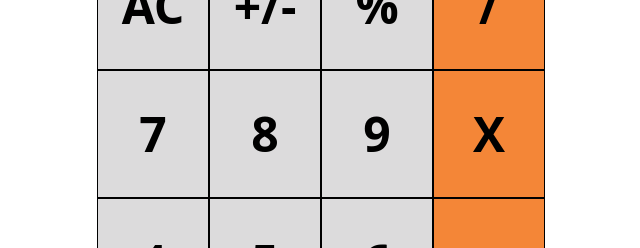
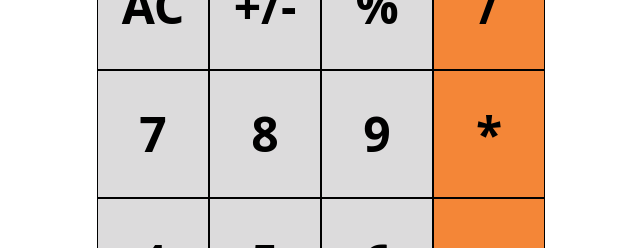
Before and after one commit to NNesta/react-calculator-app, a React (Create React App) app: page / in a window 1280 px wide. Shown: the part 186-434 px from the top of the page, without its empty margins (319-959 px from the left). Built offline with nearby package versions, Linux system fonts and the light colour scheme; the HTML template or start-up script is replaced by a standard one.

Commit message:
feat: assing math in the calculator

```diff
--- a/package.json
+++ b/package.json
@@ -6,6 +6,8 @@
     "@testing-library/jest-dom": "^5.16.5",
     "@testing-library/react": "^13.4.0",
     "@testing-library/user-event": "^13.5.0",
+    "math": "^0.0.3",
+    "mathjs": "^11.6.0",
     "react": "^18.2.0",
     "react-dom": "^18.2.0",
     "react-scripts": "5.0.1",
--- a/src/App.jsx
+++ b/src/App.jsx
@@ -1,44 +1,37 @@
 import React, {useState, useEffect, useRef} from 'react';
+const math = require('mathjs');
 
 function App() {
-  const [value, setValue] = useState([]);
   const [result, setResult] = useState(0);
+  const [operand, setOperand] = useState('+');
   const [first, setFirst] = useState(0);
-  const [operand, setOperand] = useState('');
-  const oper = useRef('')
-  useEffect(() => {
-      if(!oper.current){
-     setFirst(value.join(''));
-     setValue([]);
-  }
-  else if(result){
+  const [value, setValue] = useState([])
+  const onMount = useRef(false)
+  const oper = useRef()
+  useEffect(()=>{
+    if(onMount.current){
+      console.log(first, +value.join(''))
+    setResult(calculate(+first, +value.join(''), oper.current))
+    oper.current=operand;
     setFirst(result);
-  }
-  else{
-    console.log('h' ,+first, +value.join(''), oper.current)
-    calculate(+first, +value.join(''), oper.current)
-  }
-  if(['*','/','+','-'].includes(operand)){
-  oper.current = operand;}
-    console.log(oper.current);
-    setFirst(value.join(''))
-    if(!result){
-
+    console.log("there", result);
+    }
+    else{
+      onMount.current=true;
     }
   },[operand])
-  useEffect(() => {})
-  function calculate(a1,a2,op){
-    if(op === '+'){
-      setResult(a1+a2)
-    }
-    if(op === '-'){
-      setResult(a1-a2)
-    }
-    if(op === '*'){
-      setResult(a1*a2)
-    }
-    if(op === '/'){
-      setResult(a1/a2)
+  const calculate =(first, second, operand)=>{
+    switch(operand){
+      case '+':
+        return first+second
+      case '-':
+        return first-second
+      case '*':
+        return first*second
+      case '/':
+        return first/second
+      default:
+        return 0
     }
   }
   return(
@@ -47,25 +40,27 @@ function App() {
     <p className='text-right'>{!result?value.length?value:0:result}</p>
    </div>
    <div className='grid grid-cols-4 h-full'>
-   <button value='AC' onClick={event=>{setValue([]); setResult(0);}} className='text-black bg-[#DCDBDC] inline-flex justify-center items-center border border-black'>AC</button>
-   <button value='+/-' onClick={event=>console.log(event.target.value)} className='text-black bg-[#DCDBDC] inline-flex justify-center items-center border border-black'>+/-</button>
-   <button value='%' onClick={event=>console.log(event.target.value)} className='text-black bg-[#DCDBDC] inline-flex justify-center items-center border border-black'>%</button>
-   <button value='/' onClick={event=>setOperand(event.target.value)} className='text-black inline-flex justify-center items-center bg-[#F48637] border border-black'>/</button>
-   <button value={7} onClick={event=>setValue([...value, event.target.value])} className='text-black bg-[#DCDBDC] inline-flex justify-center items-center border border-black'>7</button>
-   <button value={8} onClick={event=>setValue([...value, event.target.value])} className='text-black bg-[#DCDBDC] inline-flex justify-center items-center border border-black'>8</button>
-   <button value={9} onClick={event=>setValue([...value, event.target.value])} className='text-black bg-[#DCDBDC] inline-flex justify-center items-center border border-black'>9</button>
-   <button value='*' onClick={event=>setOperand(event.target.value)} className='text-black  inline-flex justify-center items-center bg-[#F48637] border border-black'>X</button>
-   <button value={4} onClick={event=>setValue([...value, event.target.value])} className='text-black bg-[#DCDBDC] inline-flex justify-center items-center border border-black'>4</button>
-   <button value={5} onClick={event=>setValue([...value, event.target.value])} className='text-black bg-[#DCDBDC] inline-flex justify-center items-center border border-black'>5</button>
-   <button value={6} onClick={event=>setValue([...value, event.target.value])} className='text-black bg-[#DCDBDC] inline-flex justify-center items-center border border-black'>6</button>
-   <button value='-' onClick={event=>setOperand(event.target.value)} className='text-black inline-flex justify-center items-center bg-[#F48637] border border-black'>-</button>
-   <button value={1} onClick={event=>setValue([...value, event.target.value])} className='text-black bg-[#DCDBDC] inline-flex justify-center items-center border border-black'>1</button>
-   <button value={2} onClick={event=>setValue([...value, event.target.value])} className='text-black bg-[#DCDBDC] inline-flex justify-center items-center border border-black'>2</button>
-   <button value={3} onClick={event=>setValue([...value, event.target.value])} className='text-black bg-[#DCDBDC] inline-flex justify-center items-center border border-black'>3</button>
-   <button value='+' onClick={event=>setOperand(event.target.value)} className='text-black  inline-flex justify-center items-center bg-[#F48637] border border-black'>+</button>
-   <button value={0} onClick={event=>setValue([...value, event.target.value])} className='text-black bg-[#DCDBDC] inline-flex justify-center items-center col-span-2 border border-black'>0</button>
-   <button value='.' onClick={event=>setValue([...value, event.target.value])} className='text-black bg-[#DCDBDC] inline-flex justify-center items-center border border-black'>.</button>
-   <button value='=' onClick={event=>setOperand(event.target.value)} className='text-black  inline-flex justify-center items-center bg-[#F48637] border border-black'>=</button>
+{    [
+      {id: 1, value: 'AC'},
+      {id: 2, value: '+/-'},
+      {id: 3, value: '%'},
+      {id: 4, value: '/'},
+      {id: 5, value: 7},
+      {id: 6, value: 8},
+      {id: 7, value: 9},
+      {id: 8, value: '*'},
+      {id: 9, value: 4},
+      {id: 10, value: 5},
+      {id: 11, value: 6},
+      {id: 12, value: '-'},
+      {id: 13, value: 1},
+      {id: 14, value: 2},
+      {id: 15, value: 3},
+      {id: 16, value: '+'},
+      {id: 17, value: 0},
+      {id: 18, value: '.'},
+      {id: 19, value: '='}].map((item, index)=><button key={index} value={item.value}  onClick={event=>{ if(event.target.value=="=") {setValue([math.evaluate(value.join(""))])} else {setValue(prev=>prev.concat(event.target.value))}}} className={`text-black bg-[#DCDBDC] inline-flex justify-center items-center border border-black ${item.id==17&&"col-span-2"} ${[ 4,8,12,16,19].includes(item.id)&&"bg-[#F48637]"}`}>{item.value}</button>)
+    }
    </div>
   </div>
   );
```
Also changed, not shown: 1 other file (tests, documents, lock files or other folders).
